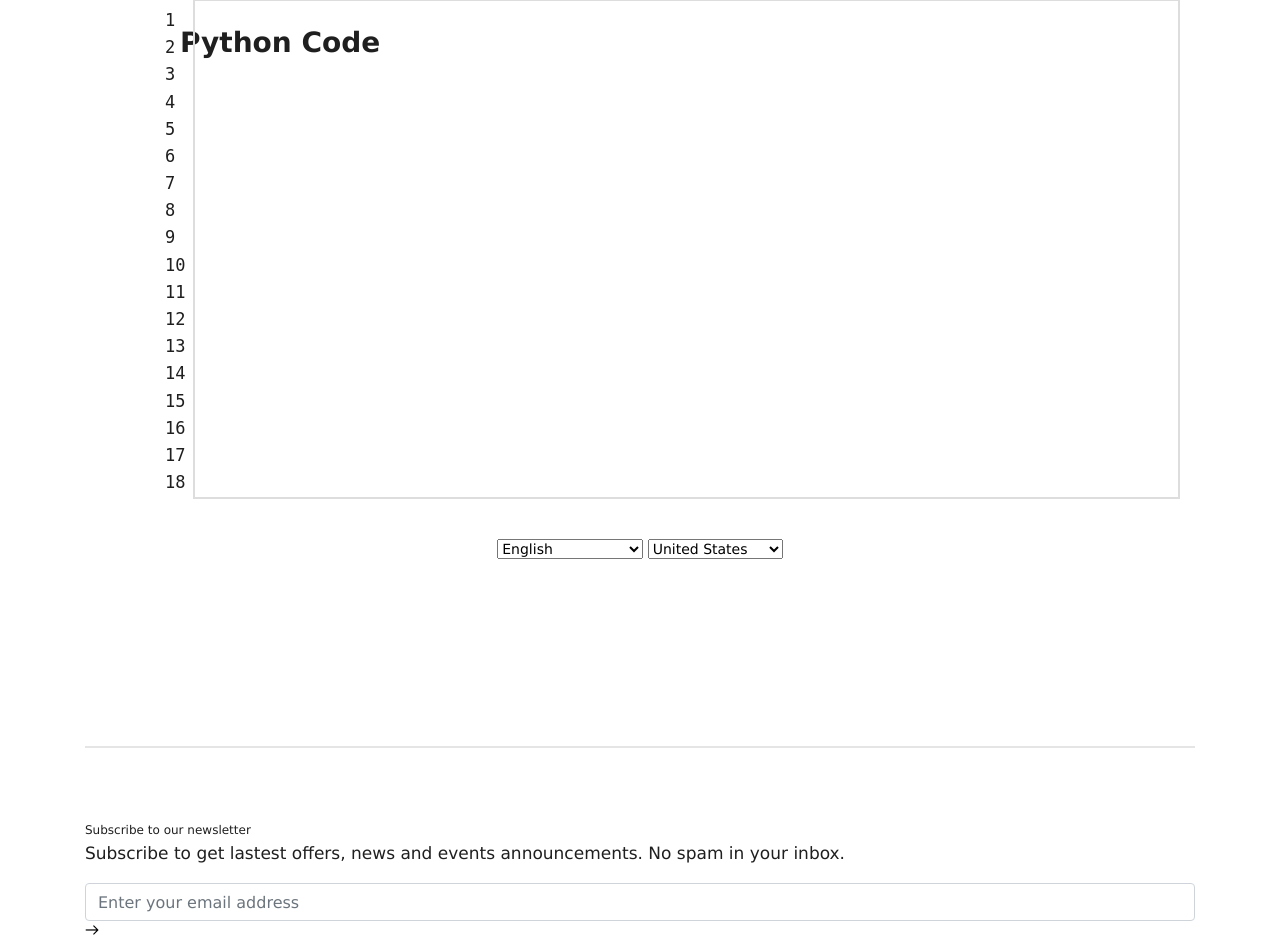
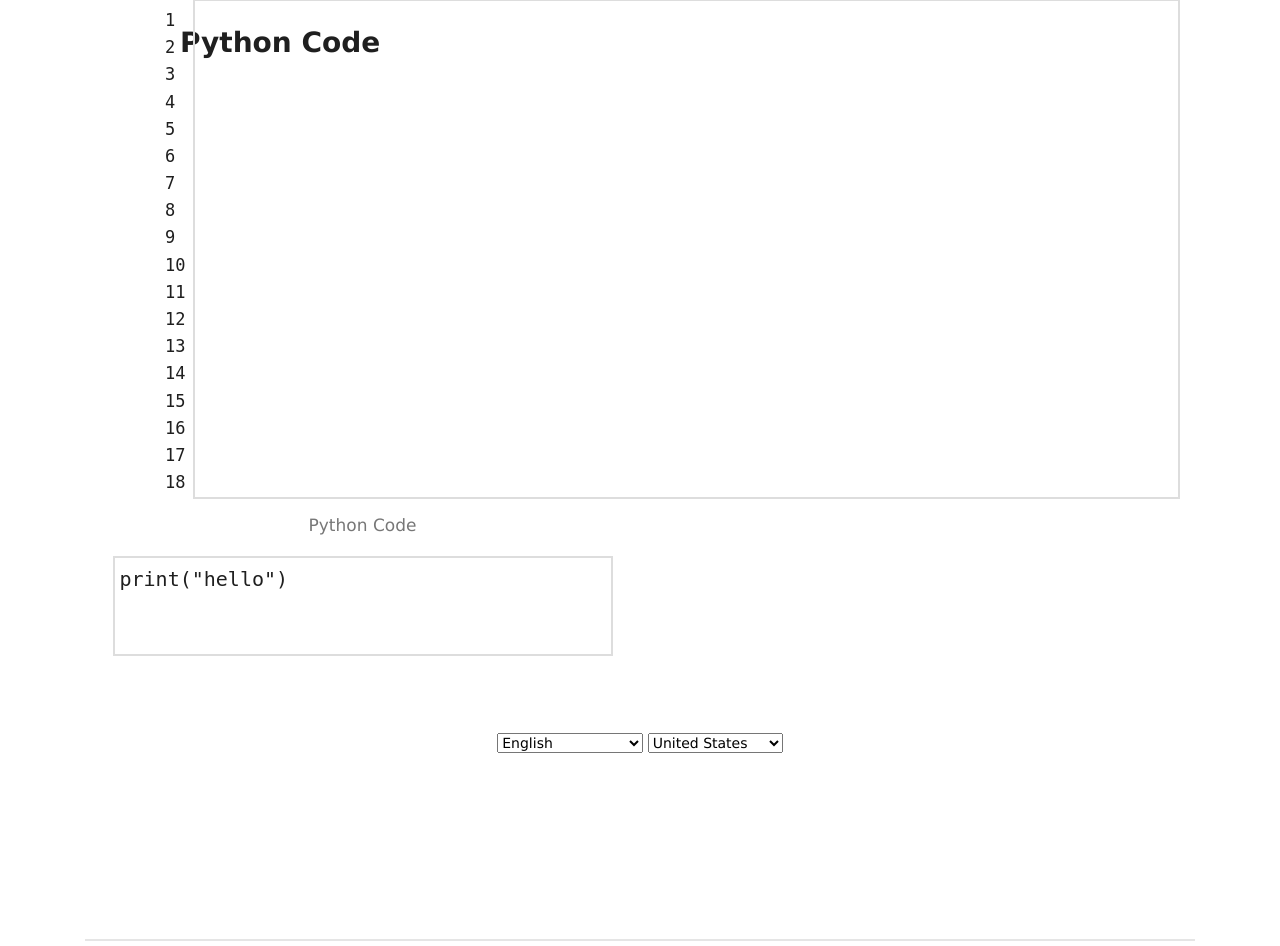
Before and after one commit to vgadodia/EyeCanCode, a Flask app: page / in a window 1280 px wide. Shown: the part 380-1326 px from the top of the page. Run offline with Flask 2, Linux system fonts and the light colour scheme; some libraries are stand-ins or nearby versions.

Commit message:
Increased tabbing

```diff
--- a/templates/editor.html
+++ b/templates/editor.html
@@ -100,6 +100,20 @@
         border: 0;
         background-color: transparent;
         padding: 0;
+    }
+
+    #code-snippet {
+        font-size: 20px;
+        font-weight: bold;
+        border: 2px solid #ddd;
+        padding: 5px;
+        text-align: left;
+        height: 100px;
+        width: 500px;
+        font-family: monospace;
+        font-weight: 400;
+        margin: auto;
+        margin-bottom: 50px;
     }
 </style>
 </head>
@@ -229,6 +243,12 @@
                 <p>{{para}}</p>
                 {% endfor %} -->
                 <p style="font-family:monospace;font-weight:400;" id="result_code"></p>
+            </div>
+        </div>
+        <div class="col-6">
+            <p style="text-align: center; color: #777;">Python Code</p>
+            <div id="code-snippet">
+                print("hello")
             </div>
         </div>
     </div>
@@ -483,7 +503,7 @@
                     console.log(words);
 
                     let str = "";
-                    for (let i = 0; i < addTab; ++i) str += "&emsp;";
+                    for (let i = 0; i < addTab; ++i) str += "&emsp;&emsp;";
 
                     if (words[0] == "back" && words[1] == "tab") {
                         addTab--;
```
